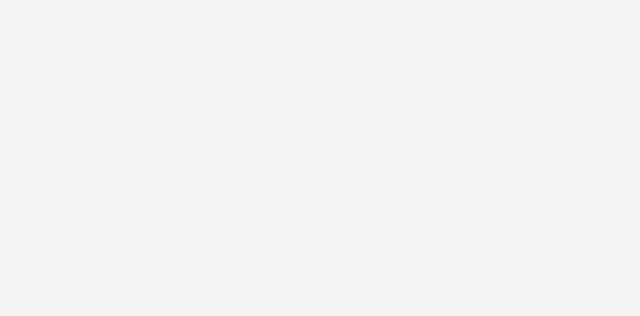
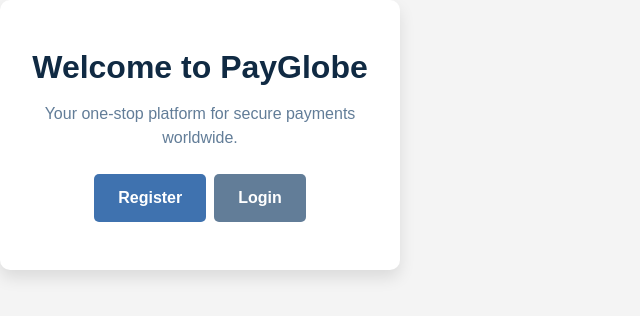
Before and after one commit to Zuwarashe/APDS-WebApp, a React (Vite) app in the folder client/: page / in a window 1280 px wide. Before the commit this address had no page. Shown: the top 316 px of the page, without its empty margins (0-640 px from the left). Built offline with nearby package versions, Linux system fonts and the light colour scheme.

Commit message:
homepage kinda

```diff
--- a/client/package.json
+++ b/client/package.json
@@ -11,6 +11,8 @@
     "start": "vite"
   },
   "dependencies": {
+    "@chakra-ui/react": "^3.1.1",
+    "@mui/material": "^6.1.6",
     "axios": "^1.7.7",
     "bootstrap": "^5.3.3",
     "lucide-react": "^0.456.0",
--- a/client/src/App.css
+++ b/client/src/App.css
@@ -103,3 +103,58 @@ button {
 button:hover {
     background-color: #3498db; /* Lighter blue on hover */
 }
+
+.homepage-container {
+    text-align: center;
+    background-color: #ffffff;
+    padding: 3rem 2rem;
+    border-radius: 10px;
+    box-shadow: 0 8px 16px rgba(0, 0, 0, 0.1);
+    max-width: 400px;
+    width: 120%;
+}
+
+/* Welcome Text */
+.homepage-container h1 {
+    color: #102a43;
+    font-weight: 700;
+    font-size: 2rem;
+    margin-bottom: 1rem;
+}
+
+/* Subtitle */
+.homepage-container p {
+    color: #627d98;
+    font-size: 1rem;
+    margin-bottom: 1.5rem;
+}
+
+/* Button Styling */
+.homepage-container .btn-primary {
+    background-color: #3f72af;
+    border: none;
+    color: #ffffff;
+    font-weight: 600;
+    padding: 0.75rem 1.5rem;
+    border-radius: 5px;
+    margin-right: 0.5rem;
+    transition: background-color 0.3s ease;
+}
+
+.homepage-container .btn-primary:hover {
+    background-color: #295182;
+}
+
+.homepage-container .btn-secondary {
+    background-color: #627d98;
+    border: none;
+    color: #ffffff;
+    font-weight: 600;
+    padding: 0.75rem 1.5rem;
+    border-radius: 5px;
+    transition: background-color 0.3s ease;
+}
+
+.homepage-container .btn-secondary:hover {
+    background-color: #4a667a;
+}
--- a/client/src/App.jsx
+++ b/client/src/App.jsx
@@ -1,19 +1,34 @@
 import { useState } from 'react';
 import 'bootstrap/dist/css/bootstrap.min.css';
+import { BrowserRouter as Router, Routes, Route, Link } from 'react-router-dom';
+import './App.css'; // Import App.css for styling
 import Signup from './Signup';
-import { BrowserRouter as Router, Routes, Route } from 'react-router-dom';
-import Dashboard from './Dashboard';  // Adjust path if necessary
+import Login from './Login';
+import Dashboard from './Dashboard';
 import Payment from './Payment';
 import EmployeeLogin from './EmployeeLogin';
 import EmployeeDashboard from './EmployeeDashboard';
 import PaymentVerification from './PaymentVerification';
 
-import Login from "./Login";
+// HomePage Component
+function HomePage() {
+  return (
+    <div className="homepage-container">
+      <h1>Welcome to PayGlobe</h1>
+      <p>Your one-stop platform for secure payments worldwide.</p>
+      <div>
+        <Link to="/register" className="btn btn-primary me-2">Register</Link>
+        <Link to="/login" className="btn btn-secondary">Login</Link>
+      </div>
+    </div>
+  );
+}
 
 function App() {
   return (
     <Router>
       <Routes>
+        <Route path="/" element={<HomePage />} />
         <Route path="/register" element={<Signup />} />
         <Route path="/login" element={<Login />} />
         <Route path="/dashboard" element={<Dashboard />} />
@@ -21,7 +36,6 @@ function App() {
         <Route path="/employeelogin" element={<EmployeeLogin />} />
         <Route path="/employee-dashboard" element={<EmployeeDashboard />} />
         <Route path="/payment-verification" element={<PaymentVerification />} />
-
         {/* Other routes */}
       </Routes>
     </Router>
```
Also changed, not shown: 1 other file (tests, documents, lock files or other folders).
